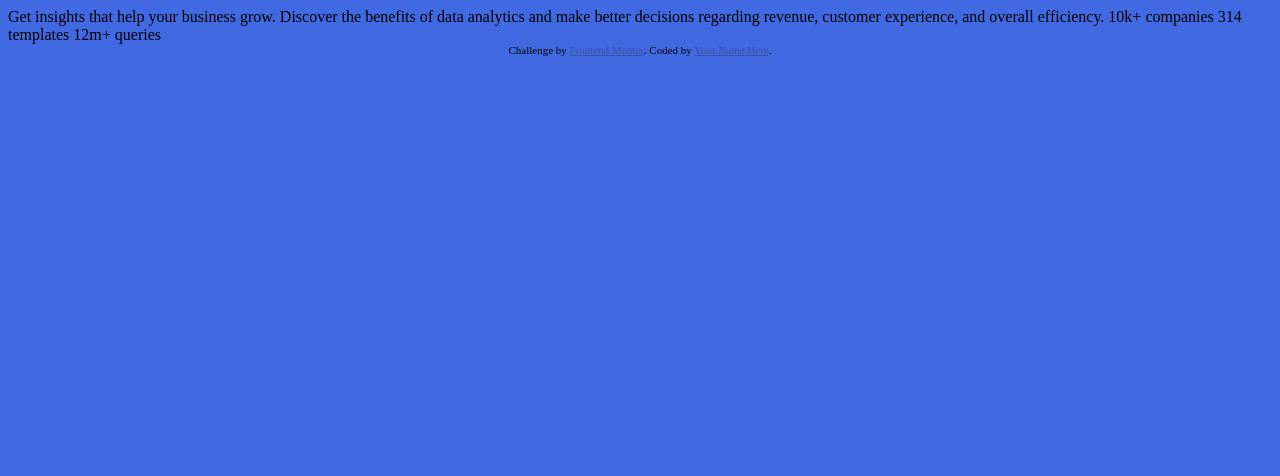
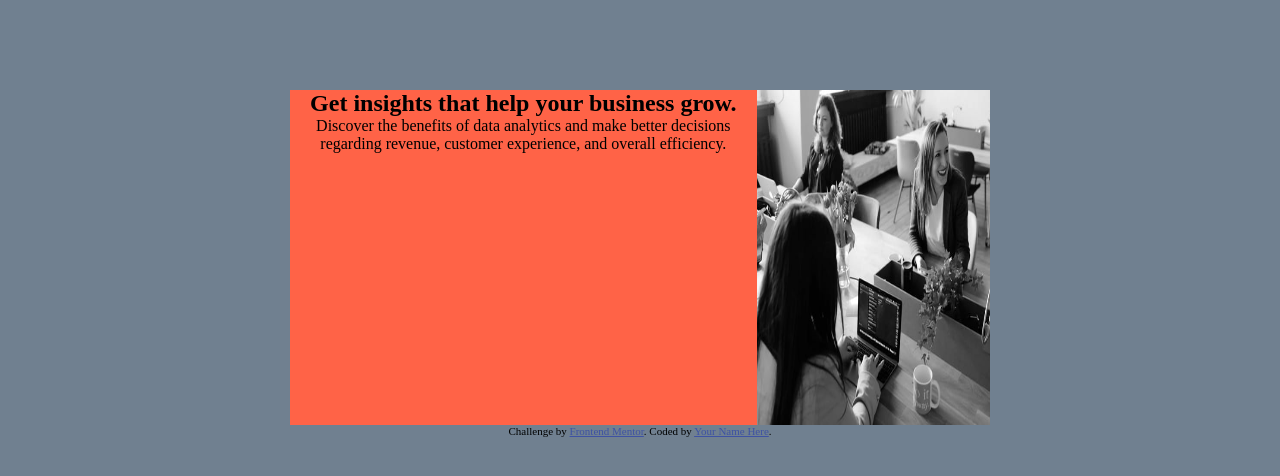
Before and after one commit to khimel421/stats-preview-card-component-main, a plain HTML site: page index.html in a window 1280 px wide. Drawn offline with Linux system fonts and the light colour scheme.

Commit message:
Desgin/1_commit

```diff
--- a/index.html
+++ b/index.html
@@ -16,16 +16,16 @@
   </style>
 </head>
 <body>
-
-  Get insights that help your business grow.
-
-  Discover the benefits of data analytics and make better decisions regarding revenue, customer
-  experience, and overall efficiency.
-
-  10k+ companies
-  314 templates
-  12m+ queries
-
+  <div class="container">
+    <div class="left">
+        <h2>Get insights that help your business grow.</h2>
+        <p>  Discover the benefits of data analytics and make better decisions regarding revenue, customer
+            experience, and overall efficiency.</p>
+    </div>
+    <div class="right">
+        <img src="./images/image-header-desktop.jpg">
+    </div>
+</div>
   <div class="attribution">
     Challenge by <a href="https://www.frontendmentor.io?ref=challenge" target="_blank">Frontend Mentor</a>.
     Coded by <a href="#">Your Name Here</a>.
--- a/style.css
+++ b/style.css
@@ -1,3 +1,53 @@
+*{
+    margin: 0px;
+    padding: 0px;
+}
+
 body{
-    background-color: royalblue;
+    background-color: slategray;
 }
+
+.container {
+    background-color: tomato;
+    display: flex;
+    width: 700px;
+    height: 335px;
+    margin: auto;
+    margin-top: 7%;
+}
+
+.right, .left{
+    width: 50%;
+}
+
+.left{
+    text-align: center;
+    width: 100%;
+}
+
+.container img{
+    height: 100%;
+    width: 100%;
+}
+
+@media only screen and (max-width: 320px){
+    body{
+        background-color: violet;
+    }
+
+    .container{
+        flex-direction: column-reverse;
+        justify-content: flex-end;
+        height: 600px;
+        width: 283px;
+        margin-top: 11px;
+        margin-bottom: 15px;
+
+    }
+
+    .right{
+        width: 100%;
+        height: 35%;
+    }
+
+}
```
Also changed, not shown: media.html (+7 -2 lines).
